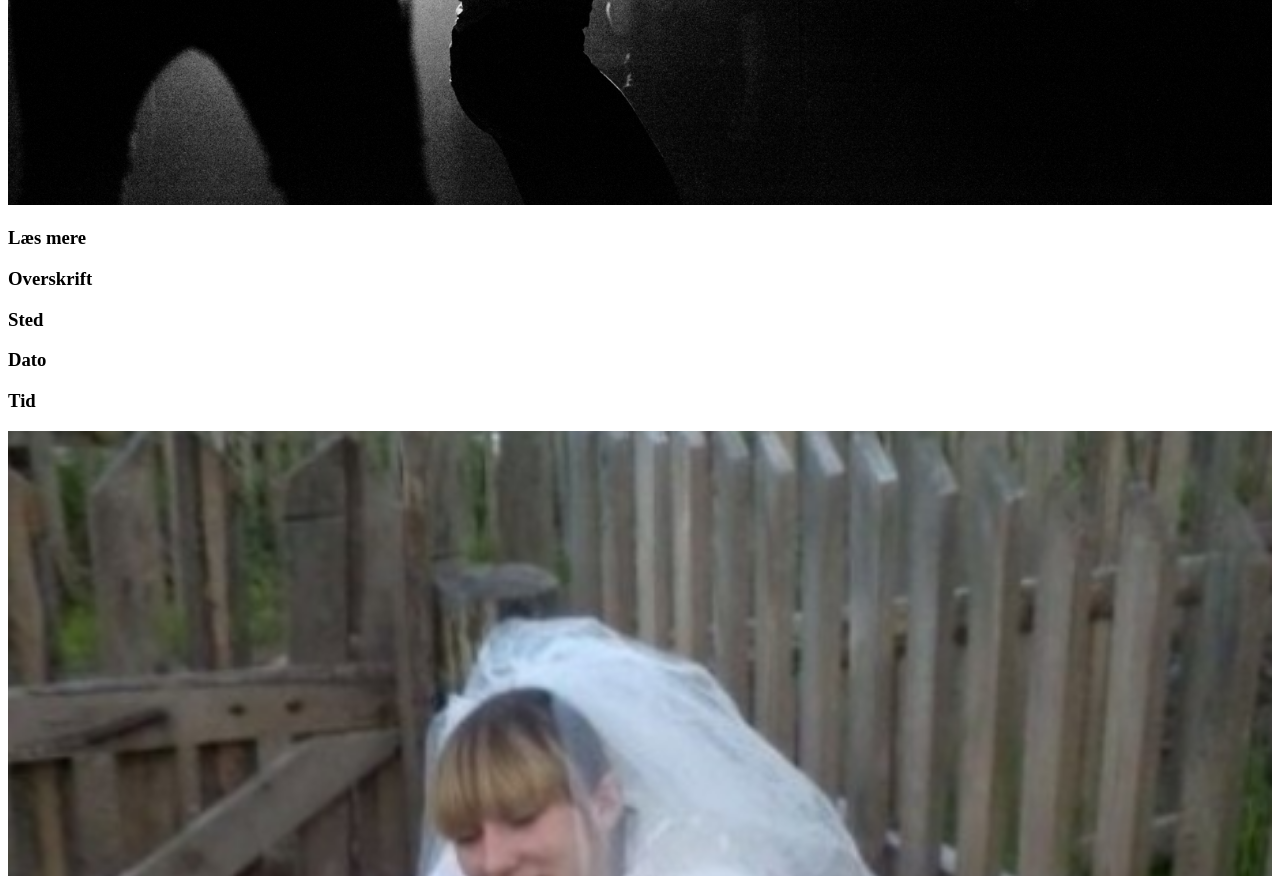
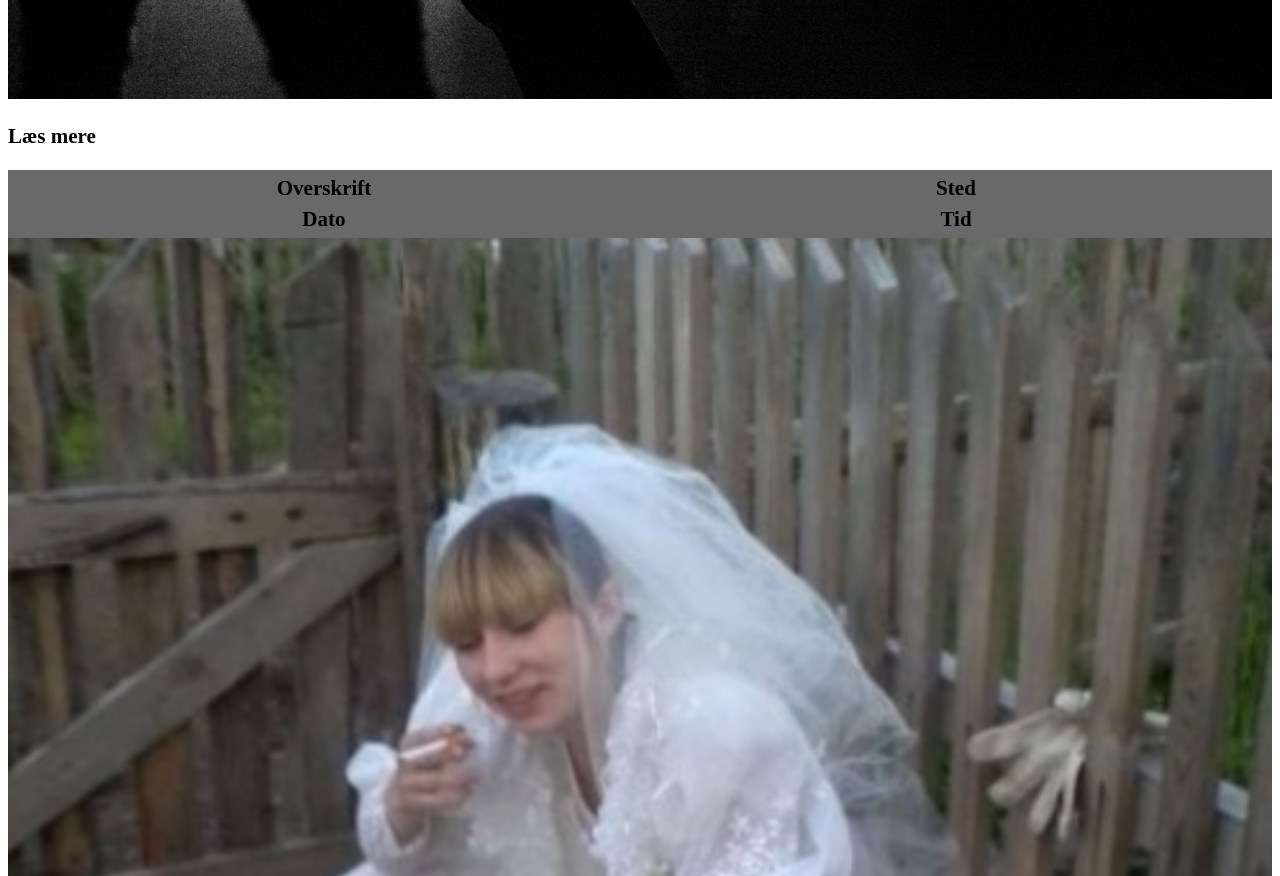
Before and after one commit to mort536a/husetwebapp, a plain HTML site: page Event_page.html in a window 1280 px wide. Shown: the part 820-1696 px from the top of the page. Drawn offline with Linux system fonts and the light colour scheme.

Commit message:
grid,  layout, eventpage

```diff
--- a/Event_page.html
+++ b/Event_page.html
@@ -4,6 +4,48 @@
     <meta charset="utf-8">
     <meta name="viewport" content="width=device-width, initial-scale=1.0">
     <title></title>
+    <style>
+        .info{
+            display: grid;
+            grid-area: 2/2;
+            grid-template: 1fr/1fr 1fr ;
+            text-align: center;
+            background-color: dimgrey;
+            font-size: 18px
+        }
+
+
+        .overskrift{
+            margin-bottom: 0px;
+            margin-top: 6px;
+        }
+
+        .sted{
+            margin-bottom: 0px;
+            margin-top: 6px;
+        }
+
+        .dato{
+            margin-bottom: 6px;
+            margin-top: 6px;
+        }
+        .tid{
+            margin-bottom: 6px;
+            margin-top: 6px;
+        }
+
+        .tekst{
+            font-size: 18px;
+            margin-top: 0px;
+            margin-bottom: 6px;
+
+        }
+         img{
+            width: 100%;
+             margin-top: 0px;
+             margin-bottom: 0px;
+        }
+    </style>
 </head>
 
 <body>
@@ -53,9 +95,8 @@
     </div>
 
 
-    <div class="image">
+
        <img src="imgs/kulturhus.PNG" width=100%>
-    </div>
 
     <div class="tekst">
         <h3>Læs mere</h3>
```
